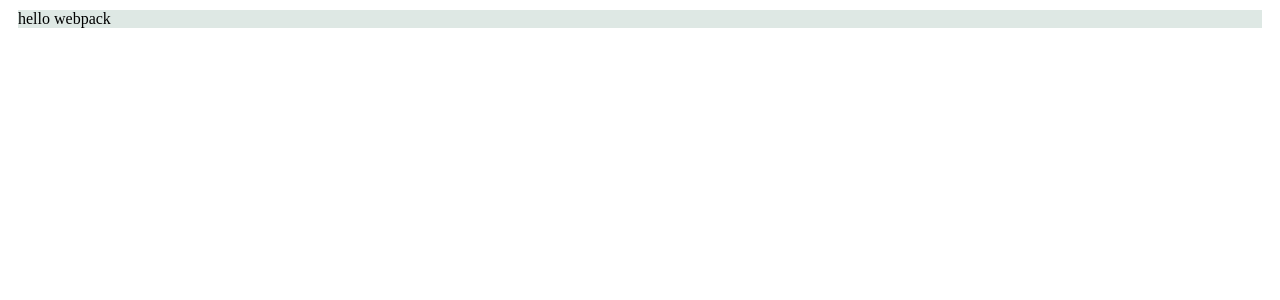
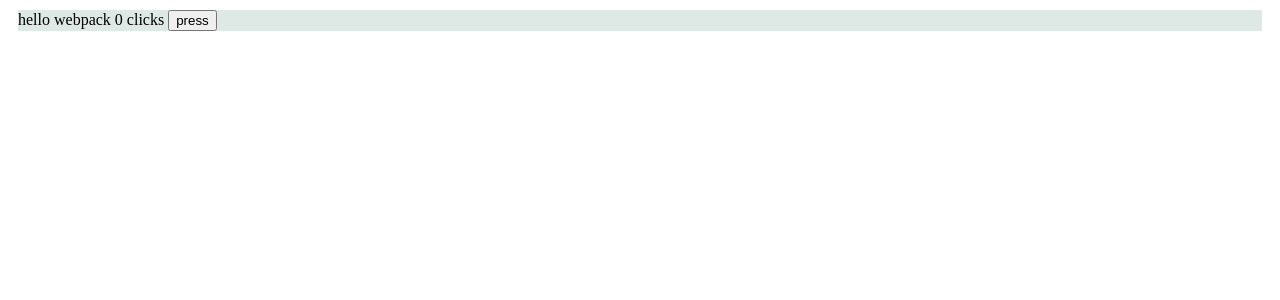
Before and after one commit to kamrantahir2/MOOC-Custom-Webpack, a React app: page / in a window 1280 px wide. Shown: the top 300 px of the page. Built offline with nearby package versions, Linux system fonts and the light colour scheme; the HTML template or start-up script is replaced by a standard one.

Commit message:
Create a webpack dev server

```diff
--- a/package.json
+++ b/package.json
@@ -3,7 +3,8 @@
   "version": "0.0.1",
   "description": "practicing webpack",
   "scripts": {
-    "build": "webpack --mode=development"
+    "build": "webpack --mode=development",
+    "start": "webpack serve --mode=development"
   },
   "license": "MIT",
   "devDependencies": {
@@ -14,7 +15,8 @@
     "css-loader": "^6.10.0",
     "style-loader": "^3.3.4",
     "webpack": "^5.91.0",
-    "webpack-cli": "^5.1.4"
+    "webpack-cli": "^5.1.4",
+    "webpack-dev-server": "^5.0.4"
   },
   "dependencies": {
     "react": "^18.2.0",
--- a/src/App.js
+++ b/src/App.js
@@ -1,8 +1,15 @@
-import React from "react";
+import React, { useState } from "react";
 import "./index.css";
 
 const App = () => {
-  return <div className="container">hello webpack</div>;
+  const [counter, setCounter] = useState(0);
+
+  return (
+    <div className="container">
+      hello webpack {counter} clicks{" "}
+      <button onClick={() => setCounter(counter + 1)}>press</button>
+    </div>
+  );
 };
 
 export default App;
--- a/webpack.config.js
+++ b/webpack.config.js
@@ -6,6 +6,11 @@
     output: {
       path: path.resolve(__dirname, "build"),
       filename: "main.js",
+    },
+    devServer: {
+      static: path.resolve(__dirname, "build"),
+      compress: true,
+      port: 3000,
     },
     module: {
       rules: [
```
Also changed, not shown: 1 other file (tests, documents, lock files or other folders).
